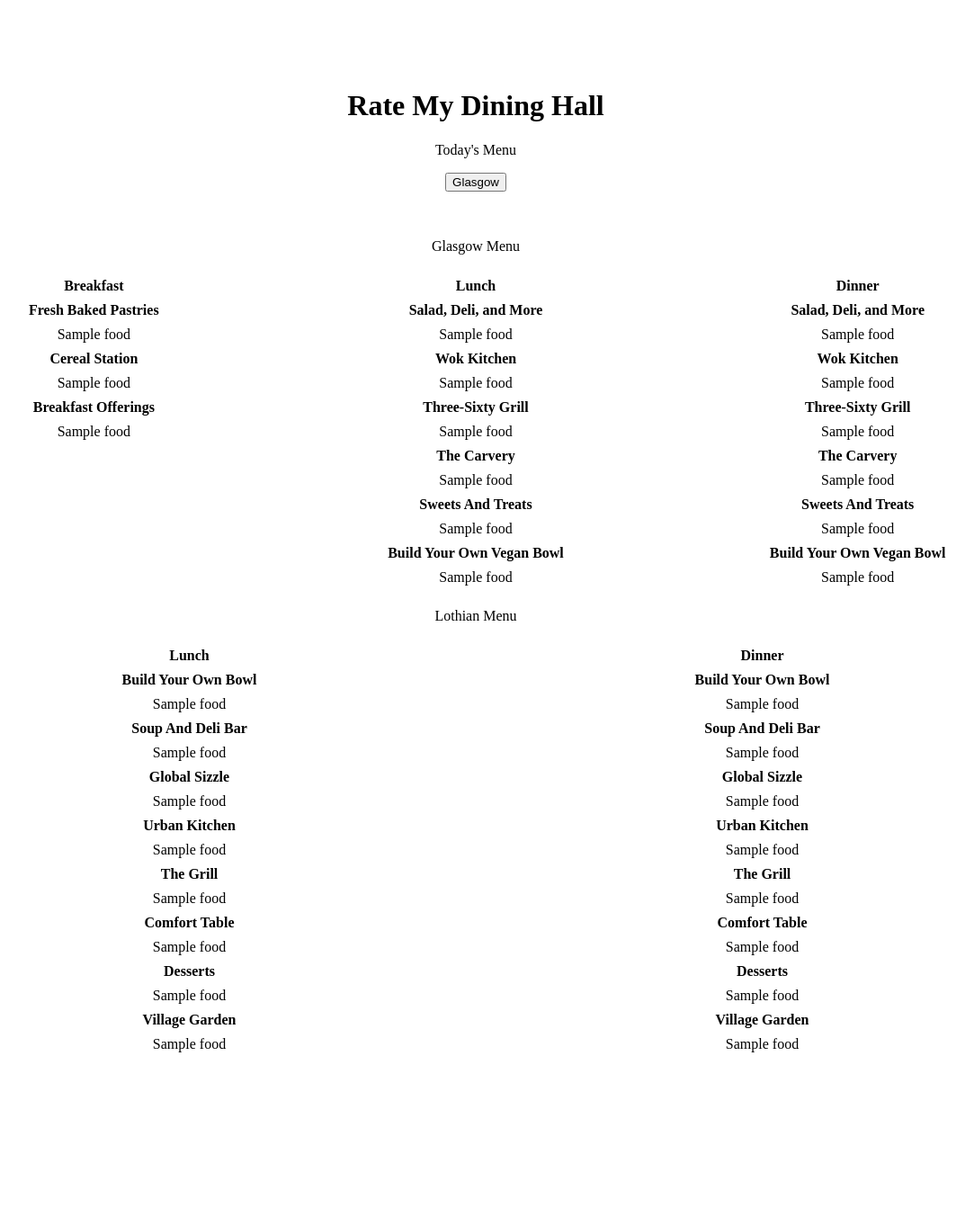
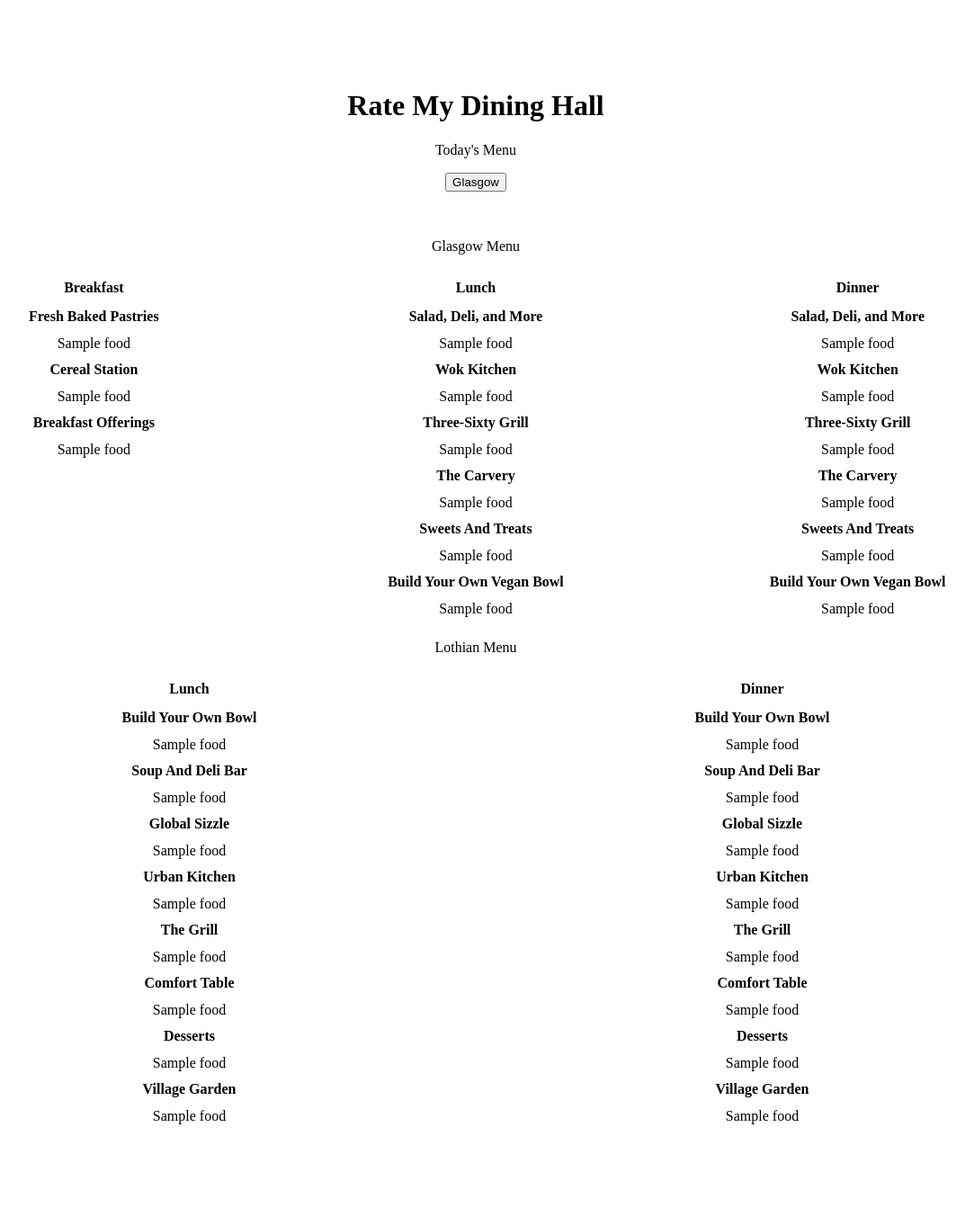
Before and after one commit to d-leeee/RateMyDiningHall, a Django app: template RateMyDiningHall/templates/index.html in a window 1280 px wide. Shown: the whole page at 90% size, without its empty margins (111-1194 px from the left). Before the commit the page ends 1170 px from the top, so only its background shows below. Run offline with Django 4.2, Linux system fonts and the light colour scheme; the template is opened without the code that fills it: most values are stand-ins (such as "Sample title", 1, 10 or a date in 2020).

Commit message:
change line spacing in table css

```diff
--- a/RateMyDiningHall/static/css/base.css
+++ b/RateMyDiningHall/static/css/base.css
@@ -10,7 +10,8 @@ body {
 table {
     border-collapse: collapse;
     border-spacing: 0;
-    line-height:25px; border:1px;
+    line-height:25px;
+    border:1px;
     white-space:nowrap;
     text-align: center;
     width: 100%;
@@ -20,7 +21,12 @@ tr {
    display: block;
 }
 
-th,  td {
+th {
+    display: block;
+    text-align: center;
+    line-height:30px;
+}
+td {
    display: block;
    text-align: center;
 }
```
